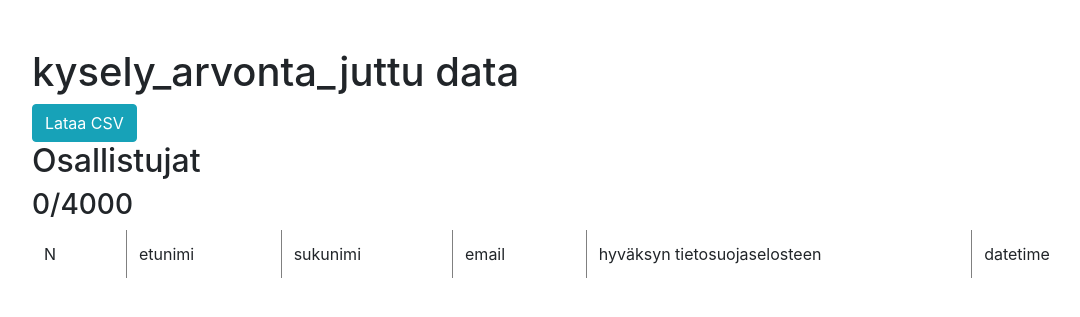
After one commit to larikuistio/oty_ilmo, a Flask app: page /kysely_arvonta_juttu_data in a window 1280 px wide. The commit adds this page. Shown: the top 317 px of the page, without its empty margins (54-1134 px from the left). Run offline with Flask 2, Linux system fonts and the light colour scheme; data that the repository does not hold is empty; some libraries are stand-ins or nearby versions.

Commit message:
Added form for Hyvinvointi- ja etäopiskelukyselu arvonta

```diff
--- a/app/routes.py
+++ b/app/routes.py
@@ -5,8 +5,8 @@ from app import app, db
 from datetime import datetime, date, time, timedelta
 import requests
 from sqlalchemy import and_
-from app.forms import pubivisaForm, korttijalautapeliiltaForm, fuksilauluiltaForm, slumberpartyForm, pakohuoneForm
-from app.models import pubivisaModel, korttijalautapeliiltaModel, fuksilauluiltaModel, slumberpartyModel, pakohuoneModel
+from app.forms import pubivisaForm, korttijalautapeliiltaForm, fuksilauluiltaForm, slumberpartyForm, pakohuoneForm, kysely_arvonta_juttuForm
+from app.models import pubivisaModel, korttijalautapeliiltaModel, fuksilauluiltaModel, slumberpartyModel, pakohuoneModel, kysely_arvonta_juttuModel
 from flask_wtf.csrf import CSRFProtect, CSRFError
 import os
 from app import sqlite_to_csv
@@ -660,8 +660,8 @@ def slumberparty_csv():
 @app.route('/pakohuone', methods=['GET', 'POST'])
 def pakohuone():
 
-    starttime = datetime(2020, 10, 21, 12, 00, 00)
-    endtime = datetime(2020, 11, 27, 23, 59, 59)
+    starttime = datetime(2020, 11, 5, 12, 00, 00)
+    endtime = datetime(2020, 11, 9, 23, 59, 59)
     nowtime = datetime.now()
 
     limit = 20
@@ -814,3 +814,120 @@ def pakohuone_csv():
     except FileNotFoundError as e:
         print(e)
         abort(404)
+
+
+
+
+@app.route('/kysely_arvonta_juttu', methods=['GET', 'POST'])
+def kysely_arvonta_juttu():
+    form = kysely_arvonta_juttuForm()
+
+    starttime = datetime(2020, 11, 2, 12, 00, 00)
+    endtime = datetime(2020, 11, 23, 23, 59, 59)
+    nowtime = datetime.now()
+
+    limit = 4000
+    maxlimit = 4000
+
+    entrys = kysely_arvonta_juttuModel.query.all()
+    count = kysely_arvonta_juttuModel.query.count()
+
+    for entry in entrys:
+        if((entry.etunimi == form.etunimi.data and entry.sukunimi == form.sukunimi.data) or entry.email == form.email.data):
+            flash('Olet jo ilmoittautunut')
+
+            return render_template('kysely_arvonta_juttu.html', title='kysely_arvonta_juttu ilmoittautuminen',
+                                    entrys=entrys,
+                                    count=count,
+                                    starttime=starttime,
+                                    endtime=endtime,
+                                    nowtime=nowtime,
+                                    limit=limit,
+                                    form=form,
+                                    page="kysely_arvonta_juttu")
+
+    if request.method == 'POST':
+        validate = form.validate_on_submit()
+        submitted = form.is_submitted()
+    else:
+        validate = False
+        submitted = False
+
+    if validate and submitted and count <= maxlimit:
+        flash('Ilmoittautuminen onnistui')
+        sub = kysely_arvonta_juttuModel(
+            etunimi = form.etunimi.data,
+            sukunimi = form.sukunimi.data,
+            email = form.email.data,
+            consent0 = form.consent0.data,
+
+            datetime = nowtime,
+        )
+        db.session.add(sub)
+        db.session.commit()
+
+        if KAPSI:
+            msg = ["echo \"Hei", str(form.etunimi.data), str(form.sukunimi.data),
+            "\n\nOlet jättänyt yhteystietosi hyvinvointi- ja etäopiskelukyselyn arvontaan. Syötit seuraavia tietoja: ",
+            "\n'Nimi: ", str(form.etunimi.data), str(form.sukunimi.data),
+            "\nSähköposti: ", str(form.email.data),
+            "\n\nÄlä vastaa tähän sähköpostiin",
+            "\n\nTerveisin: ropottilari\"",
+            "|mail -aFrom:no-reply@oty.fi -s 'hyvinvointi- ja etäopiskelukysely' ", str(form.email.data)]
+
+            cmd = ' '.join(msg)
+            returned_value = os.system(cmd)
+
+        if KAPSI:
+            return redirect('https://ilmo.oty.fi/kysely_arvonta_juttu')
+        else:
+            return redirect(url_for('kysely_arvonta_juttu'))
+
+    elif submitted and count > maxlimit:
+        flash('Ilmoittautuminen on jo täynnä')
+
+    elif (not validate) and submitted:
+        flash('Ilmoittautuminen epäonnistui, tarkista syöttämäsi tiedot')
+
+
+    return render_template('kysely_arvonta_juttu.html', title='kysely_arvonta_juttu ilmoittautuminen',
+                            entrys=entrys,
+                            count=count,
+                            starttime=starttime,
+                            endtime=endtime,
+                            nowtime=nowtime,
+                            limit=limit,
+                            form=form,
+                            page="kysely_arvonta_juttu")
+
+
+@app.route('/kysely_arvonta_juttu_data', methods=['GET'])
+@auth.login_required(role=['admin', 'kysely_arvonta_juttu'])
+def kysely_arvonta_juttu_data():
+    limit = 4000
+
+    entries = kysely_arvonta_juttuModel.query.all()
+
+    count = kysely_arvonta_juttuModel.query.count()
+
+    return render_template('kysely_arvonta_juttu_data.html', title='kysely_arvonta_juttu data',
+                           entries=entries,
+                           count=count,
+                           limit=limit)
+
+@app.route('/kysely_arvonta_juttu_data/kysely_arvonta_juttu_model_data.csv')
+@auth.login_required(role=['admin', 'kysely_arvonta_juttu'])
+def kysely_arvonta_juttu_csv():
+
+    os.system('mkdir csv')
+
+    sqlite_to_csv.exportToCSV('kysely_arvonta_juttu_model')
+
+    dir = os.path.join(os.getcwd(), 'csv/')
+
+    try:
+        print(dir)
+        return send_from_directory(directory=dir, filename='kysely_arvonta_juttu_model_data.csv', as_attachment=True)
+    except FileNotFoundError as e:
+        print(e)
+        abort(404)
--- /dev/null
+++ b/app/templates/kysely_arvonta_juttu_data.html
@@ -0,0 +1,76 @@
+{% import "bootstrap/wtf.html" as wtf %}
+
+{% extends "header.html" %}
+
+{% block content %}
+
+<div class="container p-3">
+    <h1>{{ title }}</h1>
+
+    <a href="{{ url_for('kysely_arvonta_juttu_csv') }}"><button class="btn btn-info">Lataa
+            CSV</button></a>
+    <div>
+        <h2>Osallistujat</h2>
+        <h3>{{ count }}/{{ limit }}</h3>
+        <table class="table" rules="all">
+            <thead>
+                <tr>
+                    <td>
+                        N&emsp;&emsp;
+                    </td>
+                    <td>
+                        etunimi&emsp;&emsp;
+                    </td>
+                    <td>
+                        sukunimi&emsp;&emsp;
+                    </td>
+                    <td>
+                        email&emsp;&emsp;
+                    </td>
+                    <td>
+                        hyväksyn tietosuojaselosteen&emsp;&emsp;
+                    </td>
+                    <td>
+                        datetime&emsp;&emsp;
+                    </td>
+
+                </tr>
+            </thead>
+            <tbody>
+                {% for entry in entries %}
+                <tr>
+                    <td>{{ loop.index }}.
+                        {% if loop.index > limit %}
+                        (Vara)
+                        {% endif %}
+                    </td>
+                    <td>
+                        {{ entry.etunimi }}
+                    </td>
+                    <td>
+                        {{ entry.sukunimi }}
+                    </td>
+                    <td>
+                        {{ entry.email }}
+                    </td>
+                    <td>
+                        {{ entry.consent0 }}
+                    </td>
+                    <td>
+                        {{ entry.datetime }}
+                    </td>
+
+                </tr>
+                {% endfor %}
+            </tbody>
+        </table>
+
+
+
+
+    </div>
+
+
+</div>
+
+{% endblock %}
```
Also changed, not shown: app/forms.py (+10 -0 lines), app/models.py (+11 -0 lines), app/templates/index.html (+4 -3 lines), app/templates/kysely_arvonta_juttu.html (added, +76 -0 lines), 2 other files.
